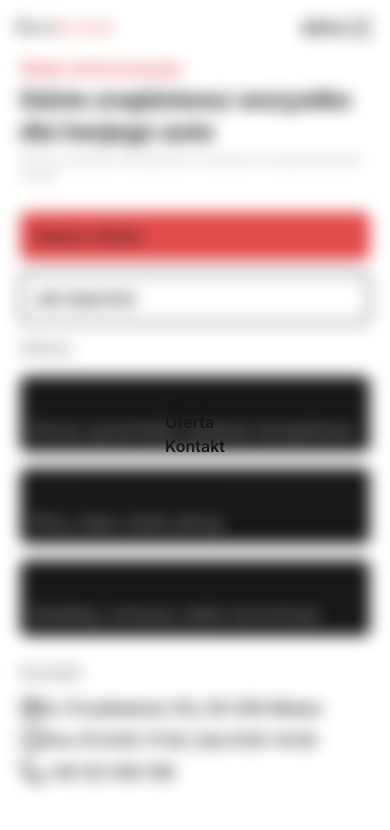
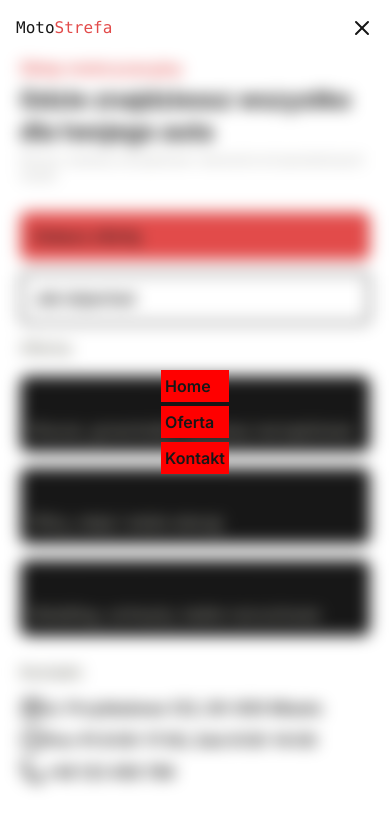
Before and after one commit to M0rton45/MotoStrefa, a Next.js app: page / in a window 390 px wide. Both pictures are taken after a click on the button "MENU". Shown: the top 830 px of the page. Built offline with nearby package versions, Linux system fonts and the light colour scheme.

Commit message:
add X for mobile Menu

```diff
--- a/components/Navbar.js
+++ b/components/Navbar.js
@@ -1,5 +1,5 @@
 "use client"
-import { Menu } from "lucide-react";
+import { Menu, X } from "lucide-react";
 import { useState } from "react";
 import {List, ItemLinks} from "@/components/Oferta";
 import {links} from "@/data/oferta";
@@ -15,19 +15,19 @@ export default function Navbar(){
     return(
         <nav
         className='pt-2 flex justify-between items-center min-h-12 px-4'>
-            <h1 className=" font-mono">Moto<label className="text-[#e24b4a]">Strefa</label></h1>
+            <h1 className="relative z-10 font-mono">Moto<label className="text-[#e24b4a]">Strefa</label></h1>
             {/* <img src="/logo.jpg" alt="Logo" className="h-10 w-10"/> */}
             <div className="group relative flex">
     <button onClick={() => setIsMenuOpen(!isMenuOpen)} className="md:pointer-events-none">
-        <div className="flex">
-            MENU
-            <Menu/>
+        <div className="relative z-10 flex">
+            {isMenuOpen || <span>MENU</span>}
+            {isMenuOpen ? <X/> : <Menu/>}
         </div>
     </button>
 
     {/* MOBILE: fullscreen, klik steruje isMenuOpen */}
     {isMenuOpen && (
-        <div className="backdrop-blur-sm md:hidden fixed inset-0 flex flex-col items-center justify-center">
+        <div className="backdrop-blur-sm  md:hidden fixed inset-0 flex flex-col items-center justify-center">
             <List list={links} ItemComponent={ItemLinks} onClose={closeMenu}/>
         </div>
     )}
--- a/components/Oferta.js
+++ b/components/Oferta.js
@@ -40,7 +40,7 @@
     )
     export const ItemLinks = ({item, onClose}) => {
         return(
-        <li>
+        <li className="p-1 bg-[red] m-1">
             <span>
                 <a href={item.href} onClick={(e) => {
                     // e.preventDefault();
@@ -48,7 +48,6 @@
                     // console.log("click");
                 }}
                 >
-
                     {item.label}
                 </a>
             </span>
```
